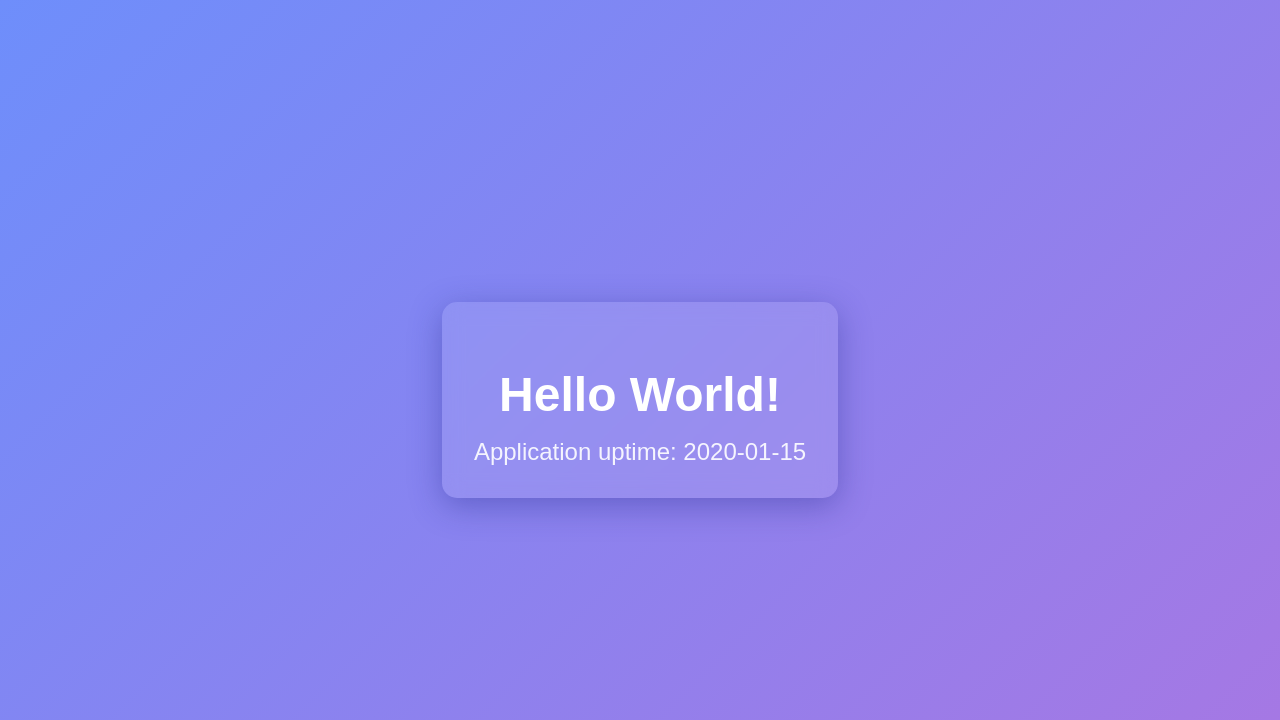
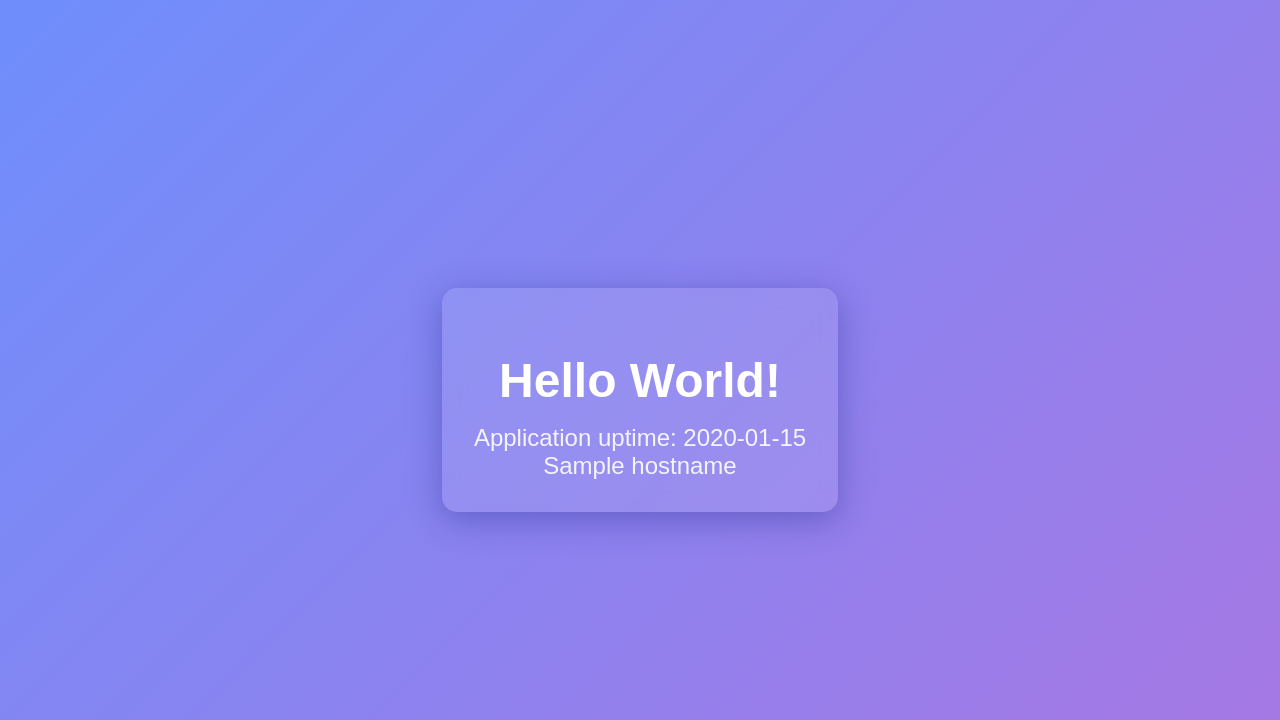
Before and after one commit to BGog/dummyproject, a Flask app: template app/templates/index.html in a window 1280 px wide. Shown: the top 720 px of the page. Run offline with Flask 3, Linux system fonts and the light colour scheme; the template is opened without the code that fills it: most values are stand-ins (such as "Sample title", 1, 10 or a date in 2020).

Commit message:
action work

```diff
--- a/app/app.py
+++ b/app/app.py
@@ -1,6 +1,7 @@
 from flask import Flask, render_template, jsonify
 import time
 import datetime
+import socket
 
 app = Flask(__name__)
 start_time = time.time()
@@ -8,7 +9,8 @@ start_time = time.time()
 @app.route('/')
 def hello_world():
     uptime = datetime.timedelta(seconds=int(time.time() - start_time))
-    return render_template('index.html', uptime=uptime)
+    hostname = socket.gethostname()
+    return render_template('index.html', uptime=uptime, hostname=hostname)
 
 @app.route('/health')
 def health():
--- a/app/templates/index.html
+++ b/app/templates/index.html
@@ -37,6 +37,9 @@
         <div class="uptime">
             Application uptime: {{ uptime }}
         </div>
+        <div class="uptime">
+            {{ hostname }}
+        </div>
     </div>
 </body>
 </html>
```
Also changed, not shown: .github/workflows/build-docker.yml, .github/workflows/ktest.yml (deleted), .github/workflows/python-app.yml.
